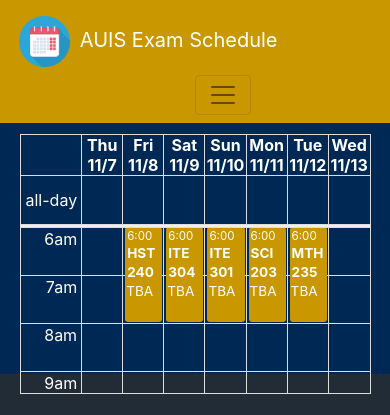
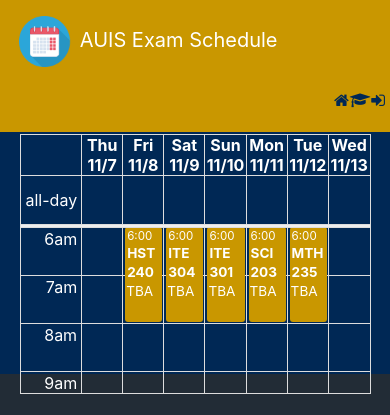
Before and after one commit to ArooxSediq/ITE-412-Capstone, a PHP site: page /index.php in a window 390 px wide. Shown: the top 415 px of the page. Run offline with PHP 8.4, Linux system fonts and the light colour scheme; data comes from the database, SQL or seed files in the repository; lists and menus that the app fills with data are empty.

Commit message:
front-end changes

```diff
--- a/Scheduling App/head.php
+++ b/Scheduling App/head.php
@@ -18,15 +18,3 @@
   <link rel="stylesheet" href="css/style.css">
   <link rel="stylesheet" href="css/bootstrap.min.css">
   <link rel="stylesheet" href="https://cdnjs.cloudflare.com/ajax/libs/font-awesome/4.7.0/css/font-awesome.min.css">
-  <script type="text/javascript">
-
-    document.addEventListener('DOMContentLoaded', function(){
-
-    var w = window.innerWidth;
-    var h = window.innerHeight;
-
-    if(w<h)  $(".nav-link").attr('style','font-size: 30px;');
-
-    }, false);
-
-  </script>
--- a/Scheduling App/navbar.php
+++ b/Scheduling App/navbar.php
@@ -6,9 +6,9 @@
           AUIS Exam Schedule
         </span>
   </a>
-  <button class="navbar-toggler" type="button" data-toggle="collapse" data-target="#navbarSupportedContent" aria-controls="navbarSupportedContent" aria-expanded="false" aria-label="Toggle navigation">
+  <!-- <button class="navbar-toggler" type="button" data-toggle="collapse" data-target="#navbarSupportedContent" aria-controls="navbarSupportedContent" aria-expanded="false" aria-label="Toggle navigation">
     <span class="navbar-toggler-icon"></span>
-  </button>
+  </button> -->
 
    <div id="notify">
     <div>
@@ -25,8 +25,8 @@
      </div>
    </div>
 
-  <div class="collapse navbar-collapse" id="navbarSupportedContent">
-    <ul class="navbar-nav mr-auto" style="margin-left: 50%;">
+  <div class="navbar" id="navbarSupportedContent">
+    <ul class="navbar-nav mr-auto" style="margin-left: 50%;  display: inline-flex !important; flex-direction: row !important;">
       <li class="nav-item">
         <a class="nav-link" href="index.php" title="Home" ><i class="fa fa-home"></i> </a>
       </li>
```
